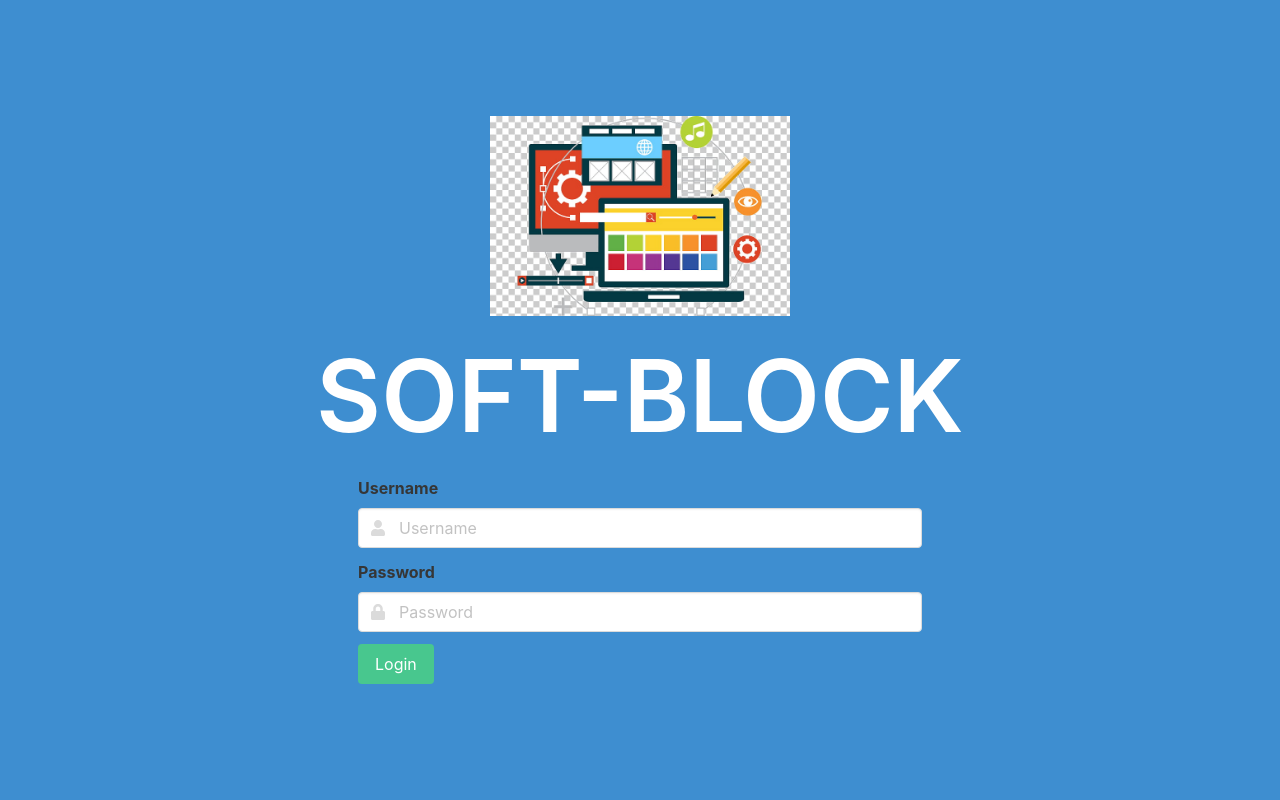
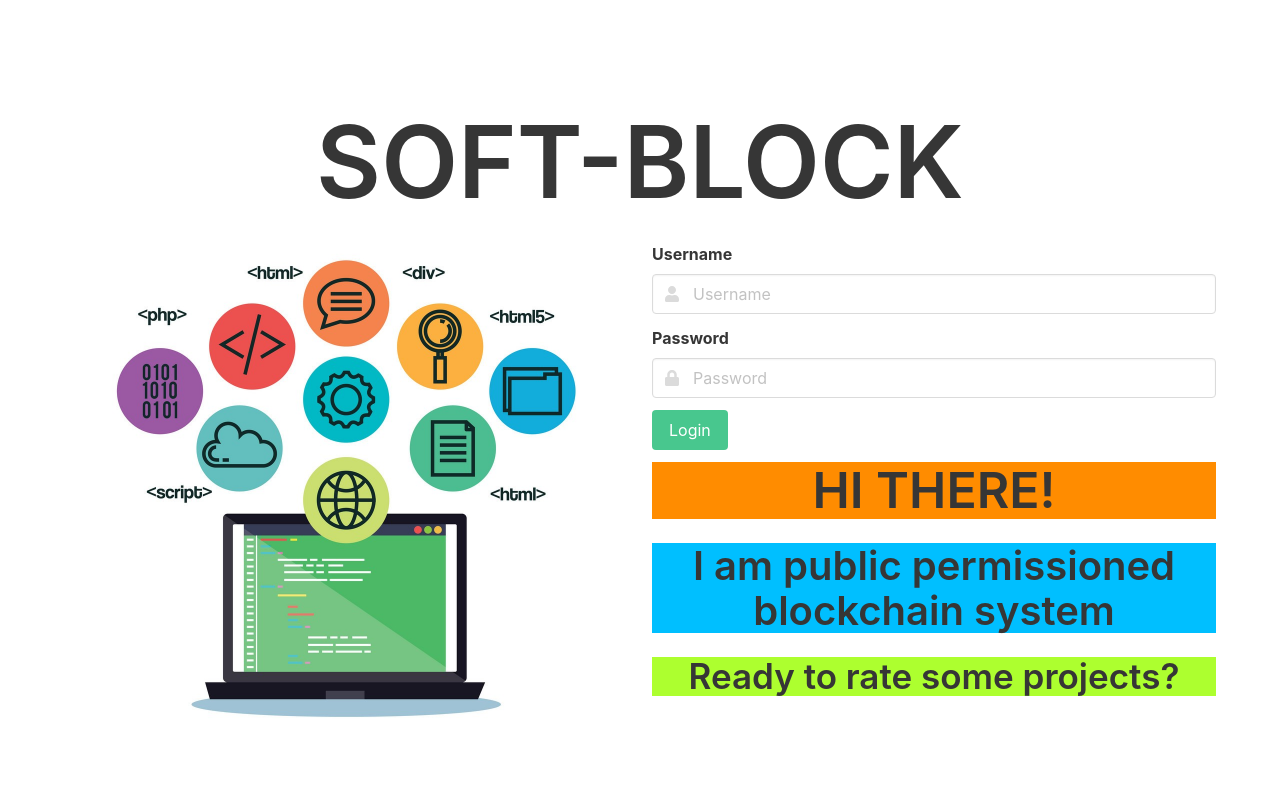
Before and after one commit to CrisGuzmanS/blockmazon, a Flask app: template app/templates/login.html in a window 1280 px wide. Run offline with Flask 2, Linux system fonts and the light colour scheme; the template is opened without the code that fills it, so the values that code supplies are empty; some libraries are stand-ins or nearby versions.

Commit message:
new view

```diff
--- a/app/templates/login.html
+++ b/app/templates/login.html
@@ -10,14 +10,14 @@
 </head>
 
 <body>
-  <section class="hero is-info is-fullheight">
+  <section class="hero is-fullheight">
     <div class="hero-body">
 
       <div class="container">
         <div class="columns is-centered">
           <div class="column is-half">
-            <img src="{{url_for('static', filename='development.jpg')}}" width="300px" style="display: block; margin: 0 auto">
           </div>
+
         </div>
 
         <h1 class="title" style="text-align:center" ><p style="font-size:100px">
@@ -25,7 +25,11 @@
         </p>
         </h1>
         <div class="columns is-centered">
+          <img src="{{url_for('static', filename='software.jpg')}}" width="500px" style="display: block; margin: 0 auto">
+
           <div class="column is-half">
+
+
             <form method="POST">
               <div class="field">
                 <label class="label">Username</label>
@@ -52,6 +56,9 @@
                   </button>
                 </p>
               </div>
+              <h1 class="title" style="text-align:center;background-color: darkorange"><p style="font-size:50px">HI THERE!</p>
+                <h2 class="title" style="text-align:center;background-color: deepskyblue" ><p style="font-size:40px">I am public permissioned blockchain system</p>
+                <h2 class="title" style="text-align:center;background-color: greenyellow"><p style="font-size:35px">Ready to rate some projects?</p>
             </form>
           </div>
         </div>
```
Also changed, not shown: app/static/software.jpeg (added), app/static/software.jpg (added), 4 other files.
